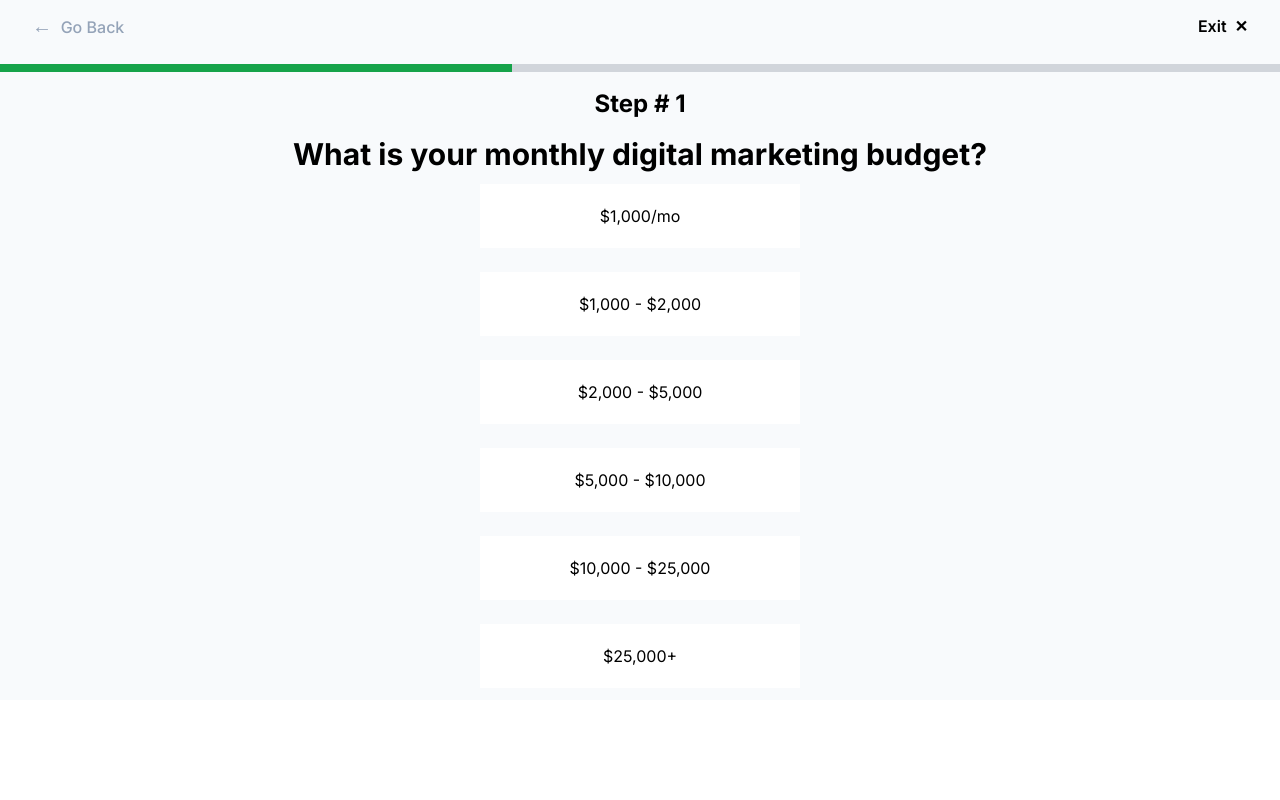
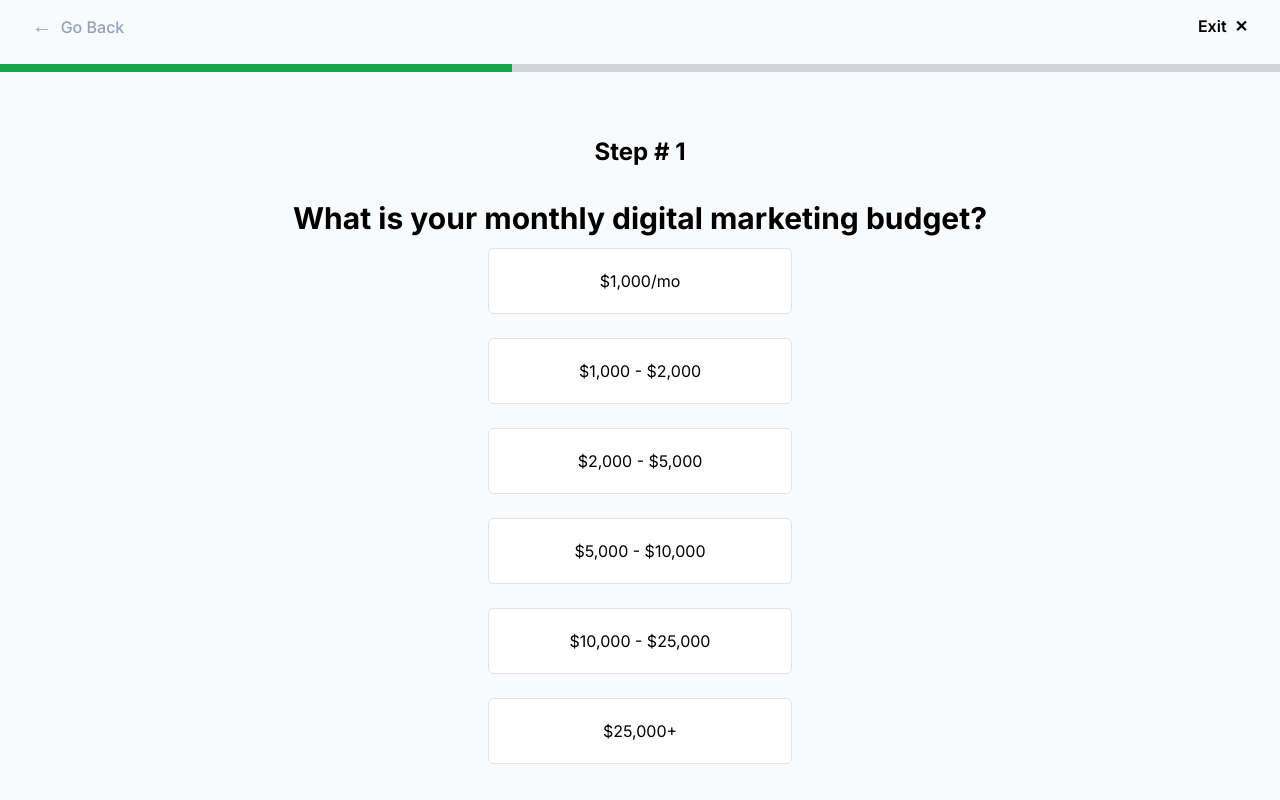
Before and after one commit to dev-bilal-raza/stepper_form, a Next.js app: page /step-form in a window 1280 px wide. Built offline with nearby package versions, Linux system fonts and the light colour scheme.

Commit message:
remove an step count from form page

```diff
--- a/src/components/common/FinalStep.tsx
+++ b/src/components/common/FinalStep.tsx
@@ -1,18 +1,16 @@
 import React from 'react'
-import Image from 'next/image'
-import Logo from "../../../public/angle_logo.png"
 import Button from './Button'
 import Link from 'next/link'
 
 const FinalStep = () => {
     return (
         <div className='flex flex-col justify-center items-center gap-8'>
-            <Image src={Logo} alt='Logo og Angle Bracket' />
+            <div className='p-10 block bg-gray-200'/>
             <div className='w-3/5 text-center'>
-                <h2 className='font-bold font-heading text-4xl m-3'>
+                <h2 className='font-bold font-heading md:text-4xl sm:text-2xl text-xl m-3'>
                     Your Request for a Proposal Has Been Submitted!
                 </h2>
-                <p className='font-para text-lg text-gray-600'>
+                <p className='font-para sm:text-lg text-gray-600'>
                     Lorem ipsum dolor sit amet consectetur adipisicing elit. Similique, culpa? Rerum officiis esse doloremque hic, quo culpa optio ex fugiat fugit saepe, modi cumque voluptatibus sapiente natus earum totam architecto accusantium consectetur qui amet!
                 </p>
             </div>
--- a/src/components/common/Step_01.tsx
+++ b/src/components/common/Step_01.tsx
@@ -11,6 +11,9 @@ const Step01 = ({ count, setCount }: CountType) => {
     }
     return (
         <div className="flex flex-col justify-center items-center">
+            <h2 className='font-bold text-2xl text-center font-heading p-8'>
+                Step # {count}
+            </h2>
             <div className="w-full">
                 <h2 className="md:text-3xl text-xl font-heading font-bold text-center">
                     What is your monthly digital marketing budget?
@@ -18,7 +21,7 @@ const Step01 = ({ count, setCount }: CountType) => {
                 <div className="w-full flex flex-col justify-center items-center">
                     {
                         budget_data.map((item) => (
-                            <div key={item.data_id} onClick={() => handleFirstForm(item.data)} className="p-5 m-3 bg-white w-full sm:w-3/12 hover:bg-black hover:text-white duration-500 hover:cursor-pointer" >
+                            <div key={item.data_id} onClick={() => handleFirstForm(item.data)} className="p-5 m-3 bg-white w-full sm:w-3/12 hover:bg-black hover:text-white duration-500 hover:cursor-pointer border-zinc-200 rounded-md border" >
                                 <p className="text-center">
                                     {item.data}
                                 </p>
--- a/src/components/common/Step_02.tsx
+++ b/src/components/common/Step_02.tsx
@@ -4,11 +4,14 @@ import Image from "next/image";
 import LockIcon from "../../../public/lock_icon-16.png"
 
 // Define the Step02 component that accepts count and setCount props of type CountType
-const Step02 = () => {
+const Step02 = ({ count }: { count: number }) => {
 
     return (
         // Main container to center the content
         <div className="flex flex-col justify-center items-center">
+            <h2 className='font-bold text-2xl text-center font-heading p-8'>
+                Step # {count}
+            </h2>
             <div className="flex flex-col justify-center gap-2 items-center m-4 md:w-2/5 text-center">
                 <h1 className="font-semibold ">
                     Details
--- a/src/pages/StepForm.tsx
+++ b/src/pages/StepForm.tsx
@@ -37,7 +37,7 @@ const StepFormPage = () => {
   return (
     <div>
       {/* Step loader component to indicate the current step */}
-      <div className='bg-slate-50'>
+      <div className='bg-slate-50 min-h-screen'>
         {/* Navigation section */}
         <section className='w-full flex justify-between items-center font-para font-semibold p-3 pb-6 px-8'>
           {/* Go Back button */}
@@ -56,16 +56,13 @@ const StepFormPage = () => {
         <StepLoader stepCount={stepCount} />
         {/* Form section */}
         <section>
-          <form onSubmit={handleFormSubmit}>
-            <h2 className='font-bold text-2xl text-center font-heading m-4'>
-              Step # {stepCount}
-            </h2>
+          <form onSubmit={handleFormSubmit} className='m-8'>
             {/* Conditional rendering of steps based on the current step count */}
             {
               stepCount === 1 ?
                 <FirstStep count={stepCount} setCount={setStepCount} /> :
                 stepCount === 2 ?
-                  <SecondStep /> :
+                  <SecondStep count={stepCount} /> :
                   <FinalStep />
             }
           </form>
```
